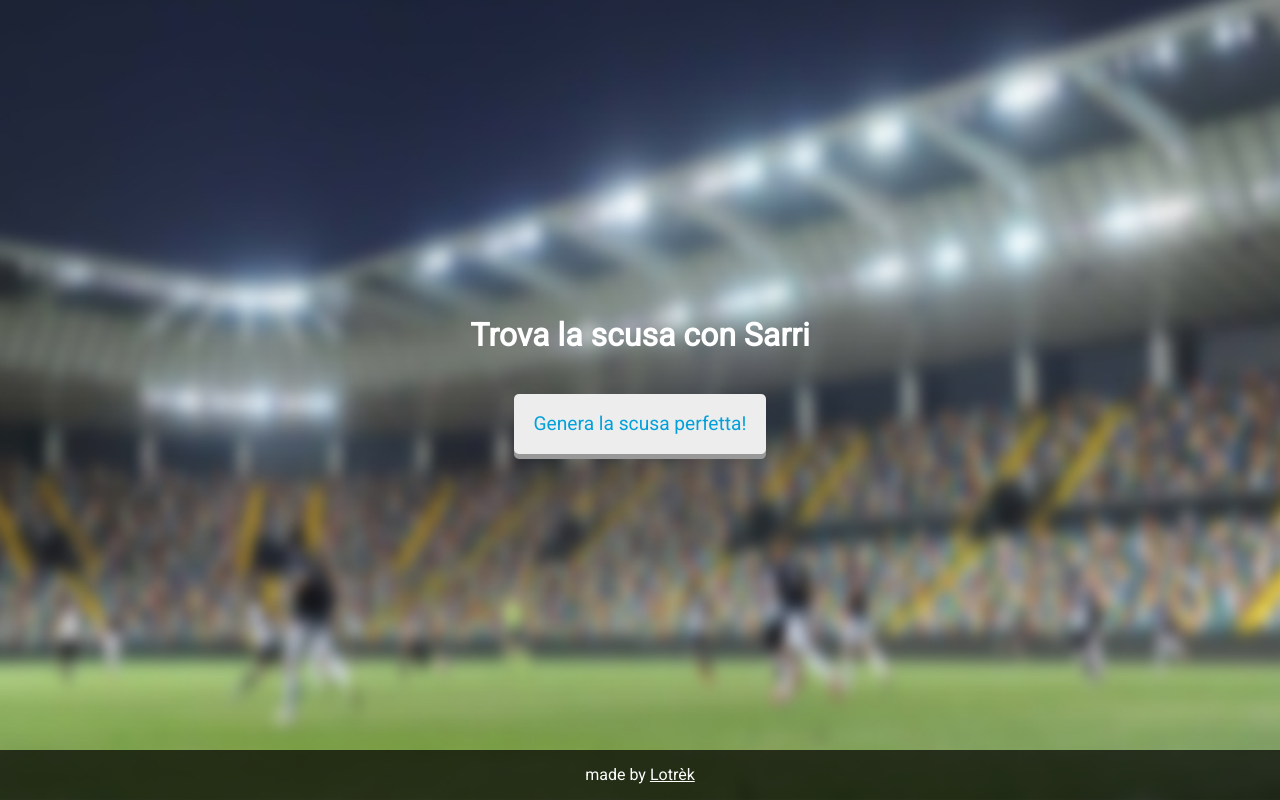
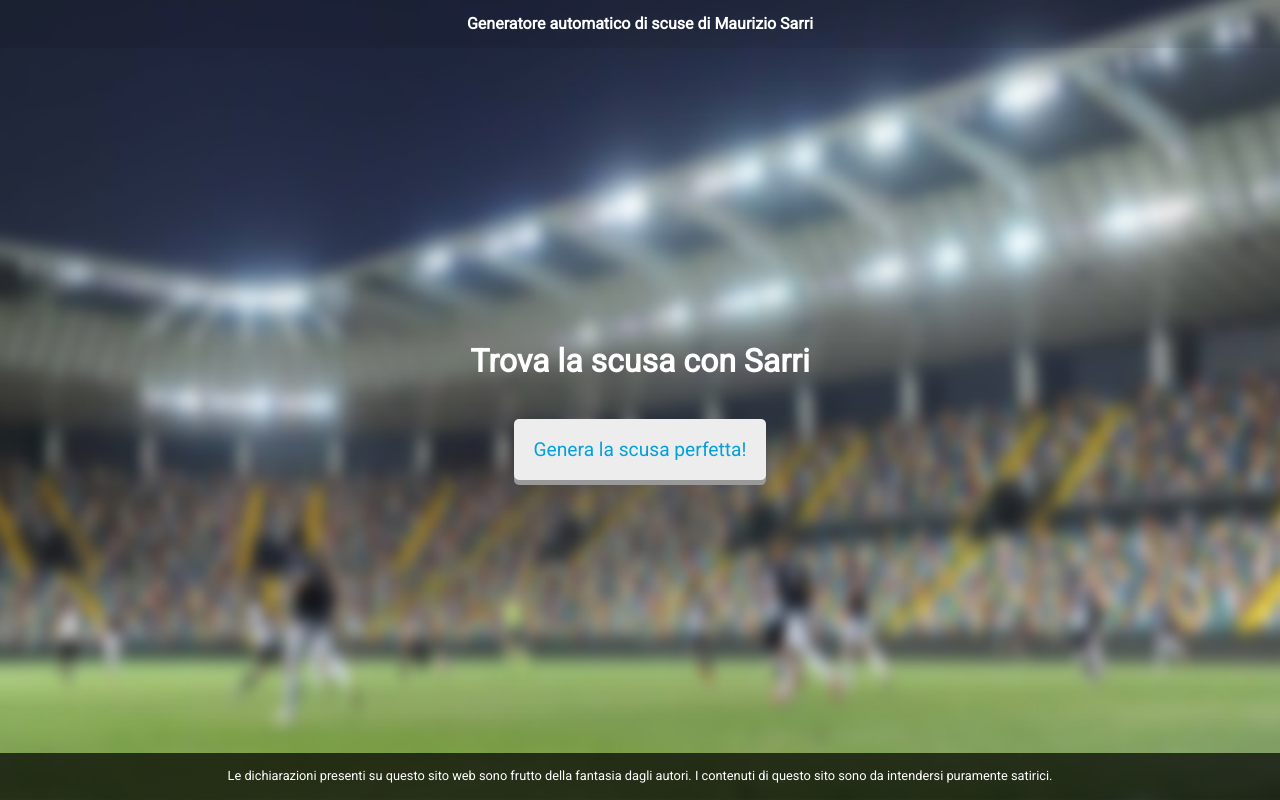
Before and after one commit to lotrekagency/scusedisarri, a Python web app: template public/templates/index.html in a window 1280 px wide. Run offline with Jinja, Linux system fonts and the light colour scheme; the template is opened without the code that fills it, so the values that code supplies are empty.

Commit message:
final implementation

```diff
--- a/public/css/main.css
+++ b/public/css/main.css
@@ -19,6 +19,13 @@ footer{
 
 footer a {
     color: white;
+}
+
+.header {
+    background: rgba(0, 0, 0, 0.07058823529411765);
+    padding: .5em;
+    font-size: .5rem;
+    text-align: center;
 }
 
 .social-ui{
--- a/public/templates/index.html
+++ b/public/templates/index.html
@@ -39,10 +39,21 @@
 <meta name="msapplication-square150x150logo" content="http://www.sscnapoli.it/prehome/html/img/favicon/mstile-150x150.png" />
 <meta name="msapplication-wide310x150logo" content="http://www.sscnapoli.it/prehome/html/img/favicon/mstile-310x150.png" />
 <meta name="msapplication-square310x310logo" content="http://www.sscnapoli.it/prehome/html/img/favicon/mstile-310x310.png" />
+<!-- Global site tag (gtag.js) - Google Analytics -->
+<script async src=“https://www.googletagmanager.com/gtag/js?id=UA-57664876-7“></script>
+<script>
+    window.dataLayer = window.dataLayer || [];
+    function gtag() { dataLayer.push(arguments); }
+    gtag(‘js’, new Date());
 
+    gtag(‘config’, ‘UA - 57664876 - 7’);
+</script>
 </head>
 <body class="background">
     <div class="container">
+        <div class="header">
+            <h1>Generatore automatico di scuse di Maurizio Sarri</h1>
+        </div>
         <div class="main-content">
             <div class="text-align-center">
                 <h1>Trova la scusa con Sarri</h1>
@@ -50,10 +61,10 @@
                 <a class="generate-button" href="/dice">Genera la scusa perfetta!</a>
             </div>
         </div>
-        <footer>
-            <center>
-                made by <a class="social" href="https://lotrek.it">Lotrèk</a>
-            </center>
+        <footer class="text-align-center">
+            <small>
+                 Le dichiarazioni presenti su questo sito web sono frutto della fantasia dagli autori. I contenuti di questo sito sono da intendersi puramente satirici.
+            </small>
         </footer>
     </div>
 </body>
```
Also changed, not shown: public/templates/quote.html (+17 -5 lines).
